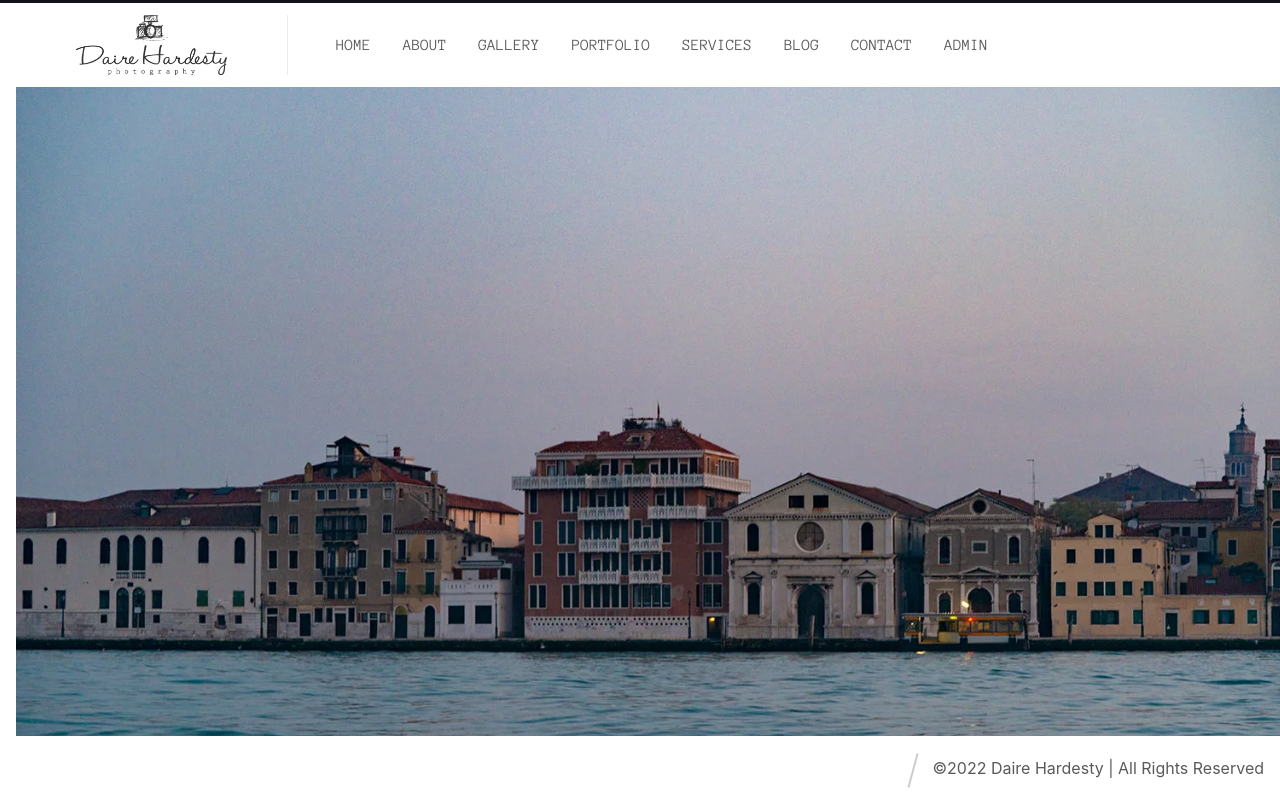
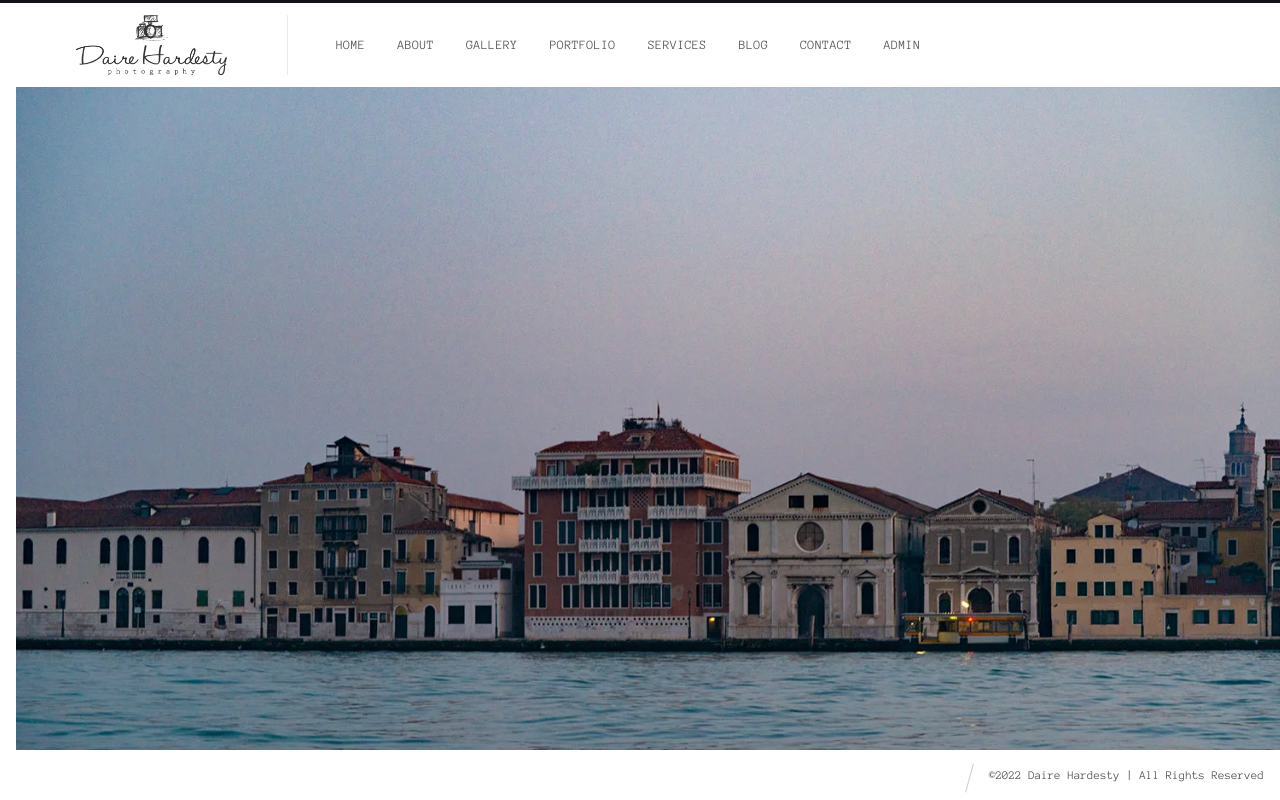
Before and after one commit to JustDaire/photography-portfolio, a React (Create React App) app: page / in a window 1280 px wide. Built offline with nearby package versions, Linux system fonts and the light colour scheme.

Commit message:
Updated layout styles

```diff
--- a/src/App.css
+++ b/src/App.css
@@ -33,6 +33,17 @@ header {
   box-sizing: border-box;
 }
 
+/* Site navigation links */
+
+.site-navigation a {
+  padding: 6px 12px;
+  font-size: 13px;
+  text-transform: uppercase;
+  letter-spacing: 0.02em;
+}
+
+/* Footer */
+
 .main {
   margin: 0 16px;
   max-height: fit-content;
@@ -52,8 +63,14 @@ header {
 }
 
 .footer {
-  padding: 12px 16px;
+  padding-left: 16px;
+  padding-right: 16px;
   background-color: var(--white);
+}
+
+.credits {
+  font-family: 'Anonymous Pro', monospace;
+  font-size: 12px;
 }
 
 .credits:before {
@@ -61,10 +78,10 @@ header {
   display: block;
   position: absolute;
   height: 55%;
-  /* width: 15px;
-  height: 30px; */
+  /* width: 15px; */
+  height: 30px;
   transform: rotate(15deg);
-  border-right: 2px solid #ccc;
+  border-right: 1px solid #ccc;
   /* background: url(./images/slash.png) no-repeat; */
   margin: -3px 0 0 -20px;
 }
--- a/src/components/Footer.tsx
+++ b/src/components/Footer.tsx
@@ -1,5 +1,4 @@
 import React from 'react';
-import Nav from 'react-bootstrap/Nav';
 import Navbar from 'react-bootstrap/Navbar';
 
 function Footer() {
--- a/src/components/Header.tsx
+++ b/src/components/Header.tsx
@@ -54,8 +54,7 @@ function Header() {
           </Navbar.Brand>
           <Navbar.Toggle aria-controls="basic-navbar-nav" />
           <Navbar.Collapse id="basic-navbar-nav">
-            <Nav className="me-auto">
-
+            <Nav className="me-auto site-navigation">
               {navItems.map(item => (
                 <Nav.Link><Link to={item.link} className="nav-link">{item.label.toUpperCase()}</Link></Nav.Link>
                 // <Link to={'/'} className="nav-link">Home</Link>
--- a/src/pages/Layout.tsx
+++ b/src/pages/Layout.tsx
@@ -1,10 +1,7 @@
 import React, { ReactNode } from 'react';
-import { BrowserRouter, Outlet, Route, Routes } from 'react-router-dom';
+import { Outlet } from 'react-router-dom';
 import Header from '../components/Header';
 import Footer from '../components/Footer';
-import Home from './Home';
-import About from './About';
-import Contact from './Contact';
 
 interface Props {
   children?: ReactNode
```
